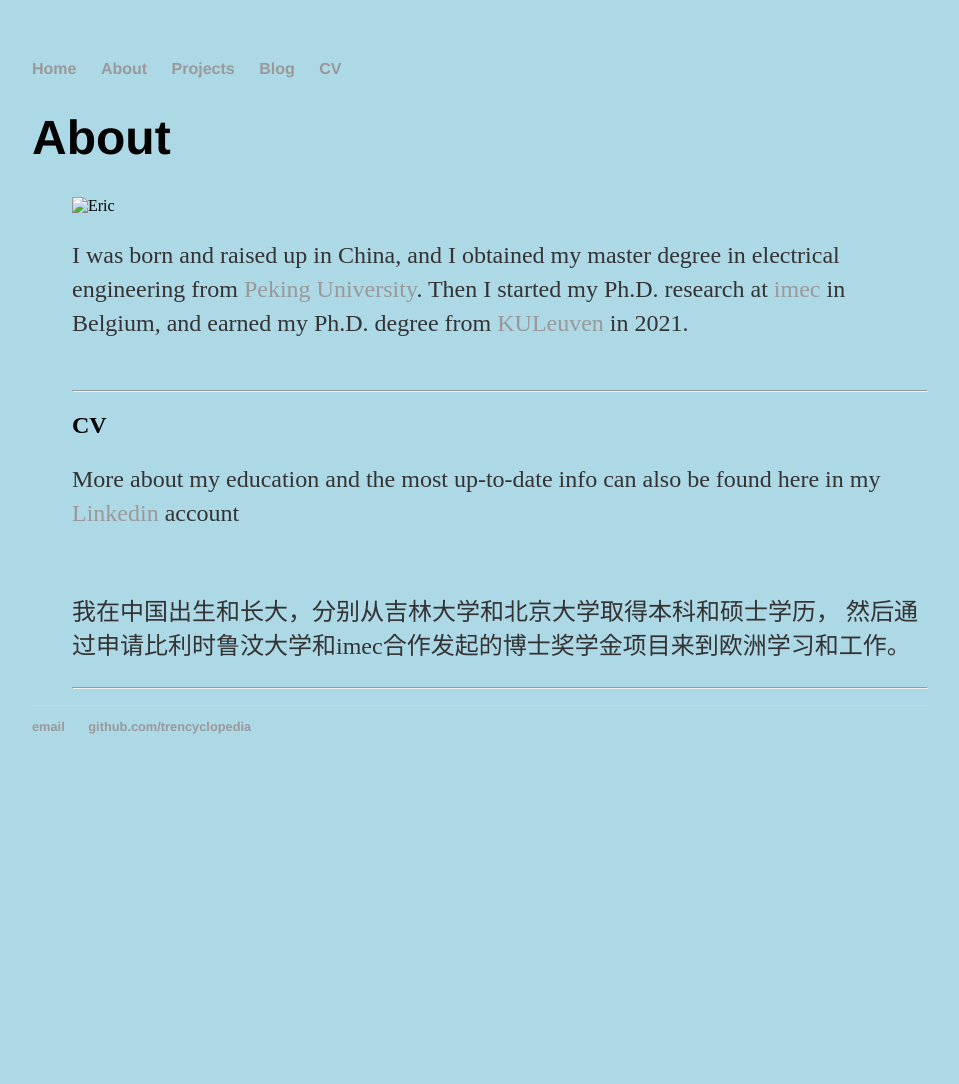
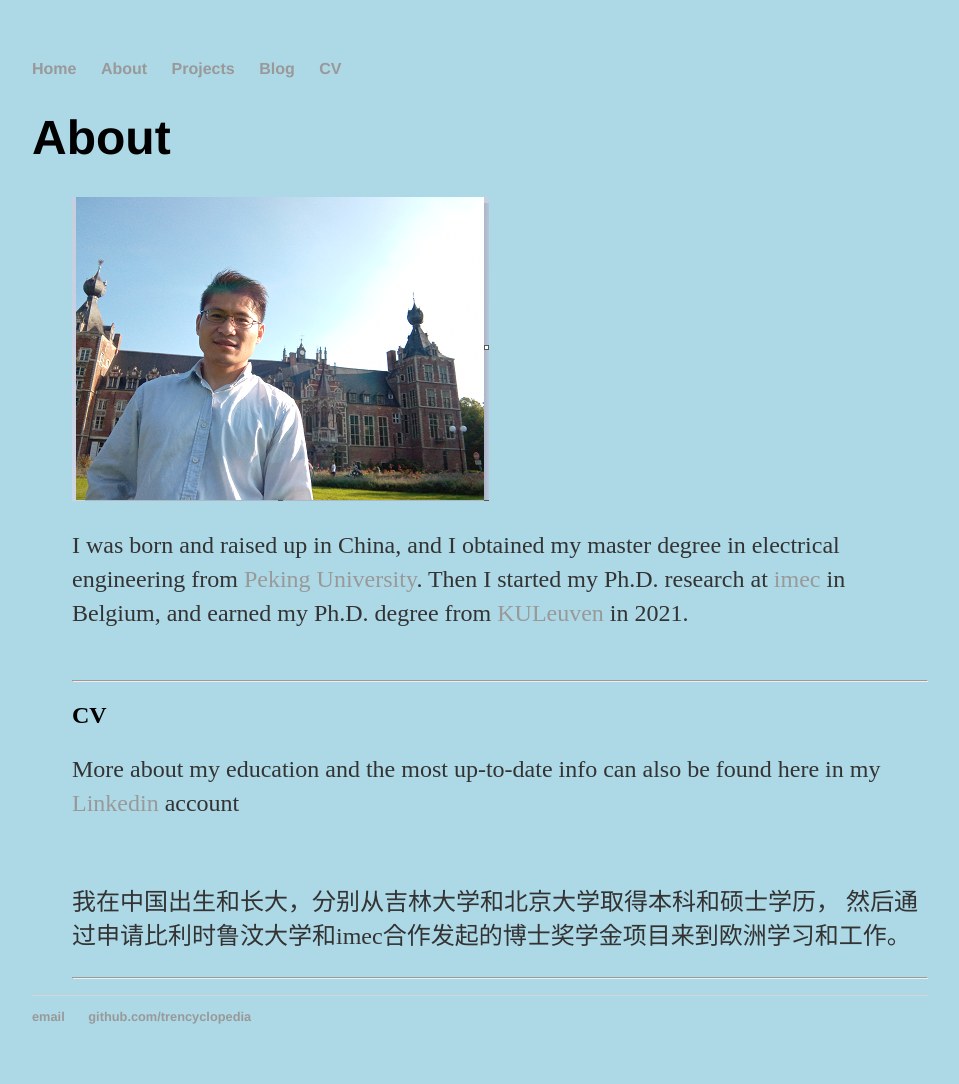
Before and after one commit to trencyclopedia/trencyclopedia.github.io, a Jekyll site: the page built from about/index.html, in a window 1280 px wide. Shown: the whole page, without its empty margins (160-1119 px from the left). Built offline with Jekyll 4.4.1, drawn with Linux system fonts in a browser that asks for light colours; before the commit the page ends 900 px from its top, so only the background shows below that.

Commit message:
Update index.html

```diff
--- a/about/index.html
+++ b/about/index.html
@@ -6,7 +6,7 @@ title: About
 	<ul class="about">
 
 	<div class="col-sm-4">
-	<img  alt="Eric" class="img-circle avatar" src="img/eric.png">
+	<img  alt="Eric" class="img-circle avatar" src="/img/eric.png">
 	</div>
 
 	<div itemscope itemtype="http://data-vocabulary.org/Person" class="col-sm-12">
```
